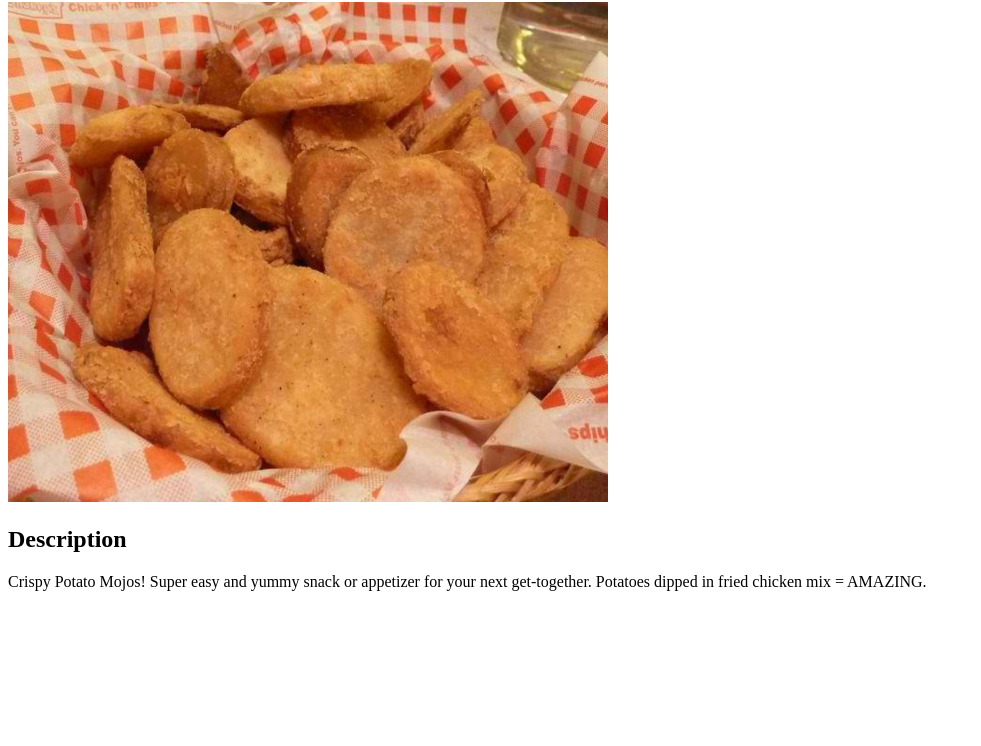
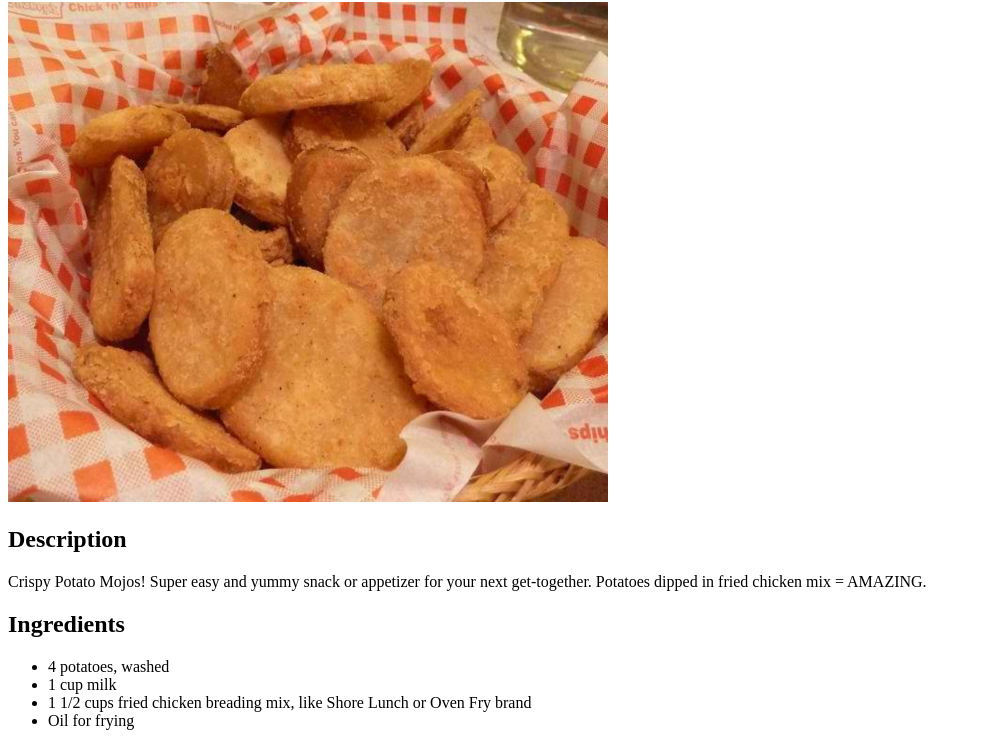
Before and after one commit to kieldoescode30/odin-recipes, a plain HTML site: page recipes/potato-mojos.html in a window 1280 px wide. Shown: the part 78-824 px from the top of the page, without its empty margins (0-981 px from the left). Before the commit the page ends 800 px from the top, so only its background shows below. Drawn offline with Linux system fonts and the light colour scheme.

Commit message:
added ingredients for this recipe

```diff
--- a/recipes/potato-mojos.html
+++ b/recipes/potato-mojos.html
@@ -11,5 +11,13 @@
 
     <h2>Description</h2>
     <p>Crispy Potato Mojos! Super easy and yummy snack or appetizer for your next get-together. Potatoes dipped in fried chicken mix = AMAZING.</p>
+
+    <h2>Ingredients</h2>
+    <ul>
+      <li>4 potatoes, washed</li>
+      <li>1 cup milk</li>
+      <li>1 1/2 cups fried chicken breading mix, like Shore Lunch or Oven Fry brand</li>
+      <li>Oil for frying</li>
+    </ul>
   </body>
 </html>
```
